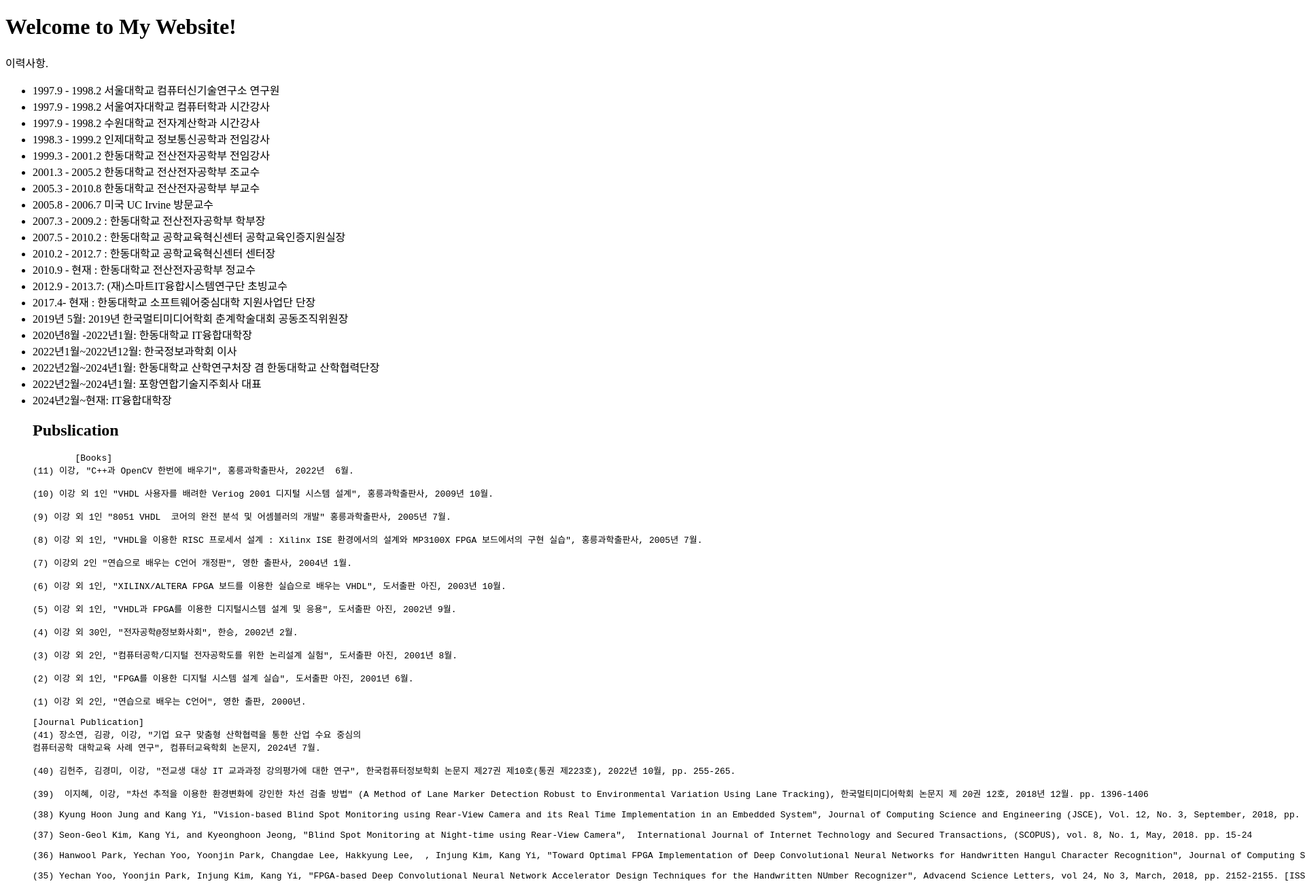
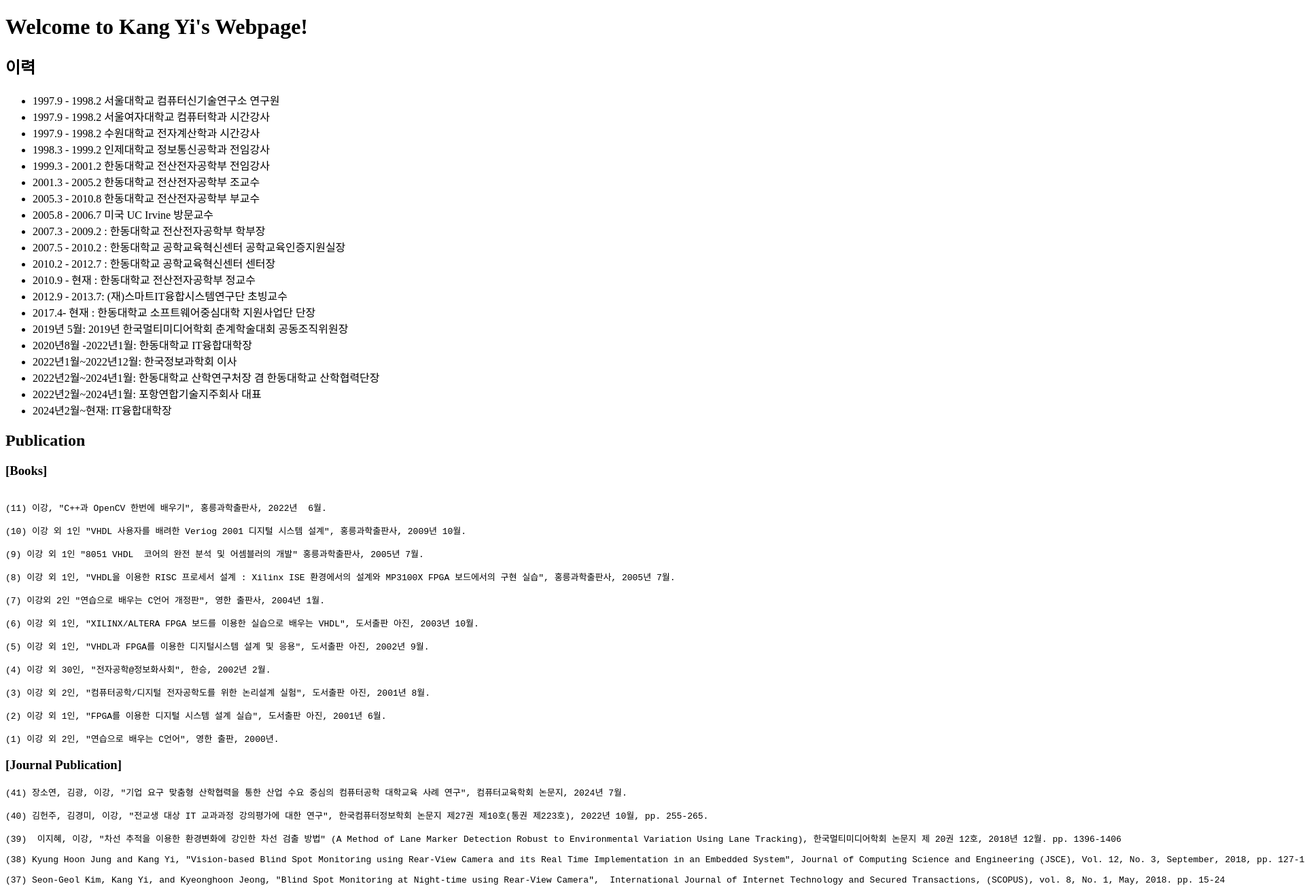
Before and after one commit to kangyi0/kangyi.github.io, a plain HTML site: page index.html in a window 1280 px wide. Shown: the top 1304 px of the page at 68% size, 1920 px wide, since content can reach past the window. Drawn offline with Linux system fonts and the light colour scheme.

Commit message:
Update index.html
change form for <pre>

```diff
--- a/index.html
+++ b/index.html
@@ -3,11 +3,14 @@
 <head>
     <meta charset="UTF-8">
     <meta name="viewport" content="width=device-width, initial-scale=1.0">
-    <title>Kang Yi's Personal Website</title>
+    <title>My Personal Website</title>
 </head>
 <body>
-    <h1>Welcome to My Website!</h1>
-    <p>이력사항.</p>
+
+    <h1>Welcome to Kang Yi's Webpage!</h1>
+
+<h2>이력</h2>
+
 <ul>
 <li> 1997.9 - 1998.2 서울대학교 컴퓨터신기술연구소 연구원</li>
 <li> 1997.9 - 1998.2 서울여자대학교 컴퓨터학과 시간강사</li>
@@ -29,10 +32,11 @@
 <li> 2022년2월~2024년1월: 한동대학교 산학연구처장 겸 한동대학교 산학협력단장</li>
 <li> 2022년2월~2024년1월: 포항연합기술지주회사 대표</li>
 <li> 2024년2월~현재: IT융합대학장</li>
+</ul>
+<h2>Publication</h2>
 
-<h2>Pubslication</h2>
+<h3>[Books]</h3>
 <pre>
-        [Books]
 (11) 이강, "C++과 OpenCV 한번에 배우기", 홍릉과학출판사, 2022년  6월.
 
 (10) 이강 외 1인 "VHDL 사용자를 배려한 Veriog 2001 디지털 시스템 설계", 홍릉과학출판사, 2009년 10월.
@@ -54,10 +58,11 @@
 (2) 이강 외 1인, "FPGA를 이용한 디지털 시스템 설계 실습", 도서출판 아진, 2001년 6월.
 
 (1) 이강 외 2인, "연습으로 배우는 C언어", 영한 출판, 2000년.
+</pre>
 
-[Journal Publication]
-(41) 장소연, 김광, 이강, "기업 요구 맞춤형 산학협력을 통한 산업 수요 중심의
-컴퓨터공학 대학교육 사례 연구", 컴퓨터교육학회 논문지, 2024년 7월.
+<h3>[Journal Publication]</h3>
+<pre>
+(41) 장소연, 김광, 이강, "기업 요구 맞춤형 산학협력을 통한 산업 수요 중심의 컴퓨터공학 대학교육 사례 연구", 컴퓨터교육학회 논문지, 2024년 7월.
 
 (40) 김헌주, 김경미, 이강, "전교생 대상 IT 교과과정 강의평가에 대한 연구", 한국컴퓨터정보학회 논문지 제27권 제10호(통권 제223호), 2022년 10월, pp. 255-265.
 
@@ -138,8 +143,10 @@
 (2) Kang Yi, Seong Yong Ohm and Chu Shik Jhon, "An Efficient FPGA Technology Mapping Tightly Coupled with Logic Minimization", IEICE Trans. on Fundamentals of Electronics, Communications and Computer Sciences, pp. 1807-1812, Oct., 1997. (SCIE)
 
 (1) 이강, 전주식, "노드병합에 의한 FPGA 기술매핑 방법", 정보과학회논문지 , vol. 23, no. 10, pp. 1007-1016, Oct., 1996.
+</pre>
 
-[Conference Proceedings]
+<h3>[Conference Proceedings]</h3>
+<pre>
 (164) 서민재, 조성민, 서민준, 이강, "후방카메라를 이용한 사각지대 차량인식을 위한 딥러닝 영상인식 엔진의 FPGA, GPU, 및 CPU를 이용한 구현 방식의 성능, 에너지, 비용 트레이드-오프 관계", 한국정보과학 2024 한국컴퓨터종합학술대회 (KCC2024), 제주국제컨벤션센터, 2024년 06월 28일.
 
 (163) 임채언, 송근수, 박윤혜, 임윤성, 이강, "실시간 Multi-Person 2D 자세 추정을 위한 FPGA 가속기 설계", 멀티미디어학회 추계학술발표대회 프로시딩, 중앙대, 2019년 11월 15일 (우수논문)
@@ -470,8 +477,8 @@ Xilinx SDSoC 개발 환경을 이용한 Zynq-7000에서의 하드웨어 가속
 (2) "A New FPGA Technology Mapping Approach by Cluster Merging", Kang Yi and Chu-Shik Jhon, Proc. of 6th International Workshop on Field-Progammable Logic and Application, , Sep., 1996, also appear in R.W. Hartenstein, M. Glesner(Eds.), Field Programmable Logic, Springer, 1996, pp.366-370.
 
 (1) "회로의 면적 최적화를 위한 효율적인 MUX-based FPGA 기술매핑", 이강, 전주식, 한국 정보과학회 '96 춘계 학술발표 논문집, pp.723-726. 1996년 4월
-    </pre>
-</ul>
+</pre>
+
 <h2>Projects</h2>
     <pre>
 (1) "재구성가능한 하드웨어를 위한 회로 합성 시스템", 과학재단 목적기초연구, 2000.9.1 ~ 2001.8.31 (1차), 과제책임자
@@ -529,6 +536,7 @@ Xilinx SDSoC 개발 환경을 이용한 Zynq-7000에서의 하드웨어 가속
     </pre>
 
 <h2>Patents</h2>
+
 <pre>
 [국내출원]:
 
```
